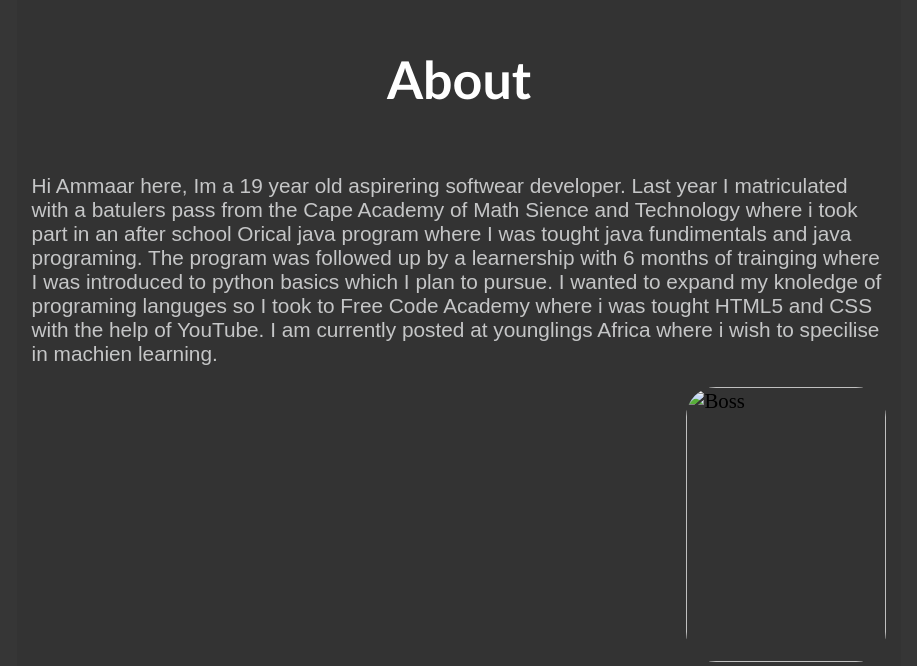
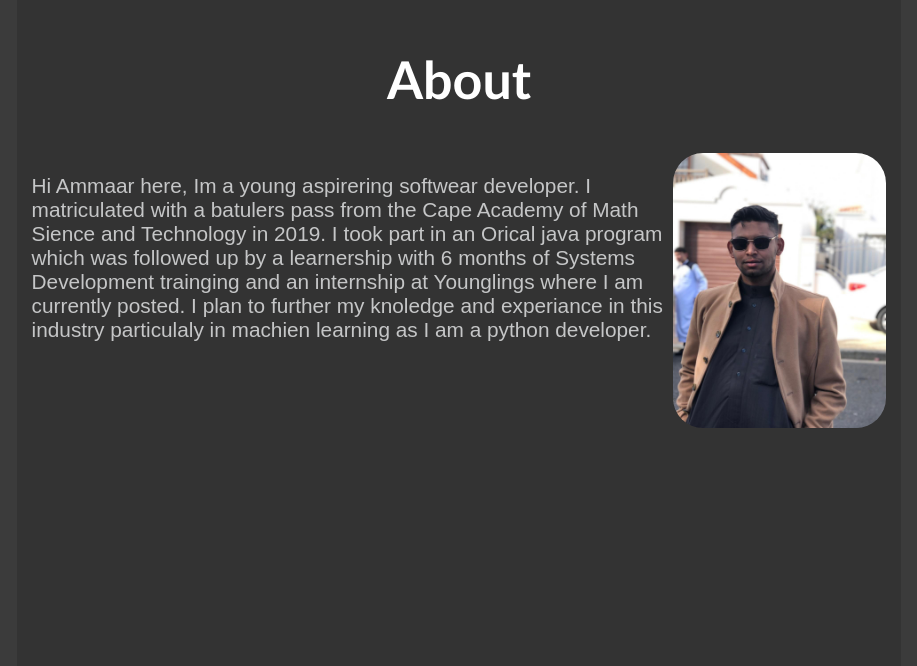
Before and after one commit to ammaarbehardien5431/ammaarbehardien5431.github.io, a plain HTML site: page index.html in a window 1280 px wide. Shown: the part 834-1500 px from the top of the page, without its empty margins (181-1098 px from the left). Drawn offline with nearby package versions, Linux system fonts and the light colour scheme.

Commit message:
updated content

```diff
--- a/Style.css
+++ b/Style.css
@@ -5,22 +5,15 @@
 
 html{
     scroll-behavior: smooth;
-}
-body{
-    background-color: #363636;
-    background-repeat: repeat;
-
+    background: rgba(59, 59, 59, 1);
 }
 .format{
     margin: 15%;
-
-    display:block;
     font-size: 1.3em;
     height: 100%;
-    background: rgba(51, 51, 51, 0.7);
+    background: rgba(51, 51, 51, 0.94);
     padding: 15px;
     margin-top: 2.5%;
-
  }
 
 /*Home*/
@@ -41,7 +34,6 @@ position: relative;
     justify-content: center;
     overflow: hidden;
     z-index: -1;
-    background-color: #363636;
     background-attachment: fixed;
     background-size: cover;
 }
@@ -75,7 +67,6 @@ h2{
 
 }
 #contact div h2{
-    background-color:#6F6F6F;
     text-align: center;
 
 }
@@ -91,7 +82,6 @@ p{
     margin: 0%;
     padding: 0%;
     overflow: hidden;
-    background-color: #6F6F6F;
     font-family: 'Courier New', Courier, monospace;
     z-index: 100;
     position: fixed;
@@ -115,7 +105,7 @@ li a:hover:not(:active){
     border-radius: 0em;
 }
 /*Media Quearys*/
- @media only screen and (max-width: 1330px) {
+ @media only screen and (max-width: 130px) {
     #About picture img{
         float:none;
         align-items: center;
@@ -144,20 +134,23 @@ li a:hover:not(:active){
     nav ul a{
         padding: 10px 20px;
     }
-    footer{
-        size: 40%;
-    }
+
 
     }
 /*About*/
 #About picture img{
-    display:flex;
+    display: flex;
+    border-radius: 30px;
     float: right;
-    border-radius: 30px;
-    position: relative;
+    width: 25%;
+
+
 }
 #About p{
-   max-width: 60%;
+    display: flex;
+    flex-wrap: nowrap;
+   float: left;
+   width: 75%;
 }
 
 /*Skills*/
@@ -191,7 +184,7 @@ li a:hover:not(:active){
 .notify{
     padding: 10px;
     color: #ca3f1d;
-    background: #6F6F6F;
+
     display: none;
     background-size: 5em;
     text-align: center;
--- a/index.html
+++ b/index.html
@@ -53,12 +53,12 @@
          <h2>
             About
         </h2>
-        <p>Hi Ammaar here, Im a 19 year old  aspirering softwear developer. Last year I matriculated with a batulers pass from the Cape Academy of Math
-            Sience and Technology where i took part in an after school Orical java program where I was tought java fundimentals and java programing. The program was followed up by
-            a learnership with 6 months of trainging where I was introduced to python basics which I plan to pursue.
-             I wanted to expand my knoledge of programing languges so I took to Free Code Academy where i was tought HTML5 and CSS with the help of YouTube.
-            I am currently posted at younglings Africa where i wish to specilise in machien learning.  </p>
-        <picture ><img src="pic.1.jpg" alt="Boss" width="200" height="275"></picture>
+        <picture ><img src="pic.1.jpg" alt="me" width="200" height="275"></picture>
+        <p>Hi Ammaar here, Im a young aspirering softwear developer. I matriculated with a batulers pass from the Cape Academy of Math
+            Sience and Technology in 2019. I took part in an Orical java program which was followed up by a learnership with 6 months of
+            Systems Development trainging and an internship at Younglings where I am currently posted. I plan to further my knoledge and
+            experiance in this industry particulaly in machien learning as I am a python developer.  </p>
+
 
     </div>
 
@@ -80,6 +80,8 @@
             <div style="float: left; width: 30%;">
                 <h3 >Programing Langueges</h3>
                 <ul>
+                    <li>SQL</li>
+                    <br>
                   <li>HTML</li>
                    <br>
                    <li>Java</li>
```
Also changed, not shown: pic.1.jpg (added).
